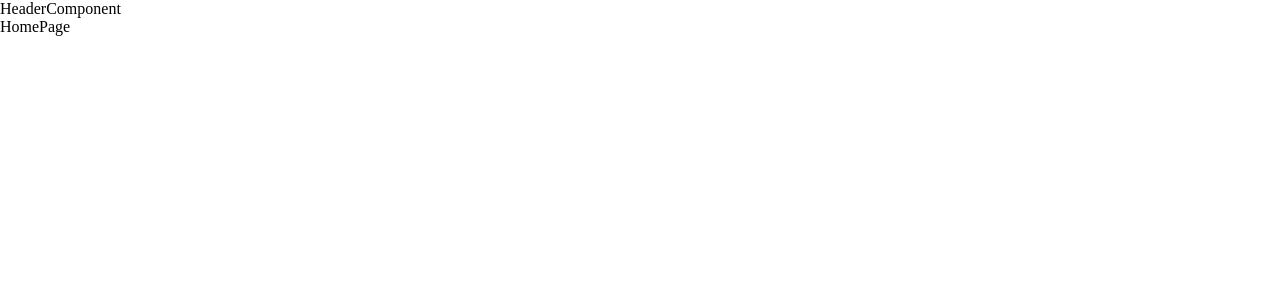
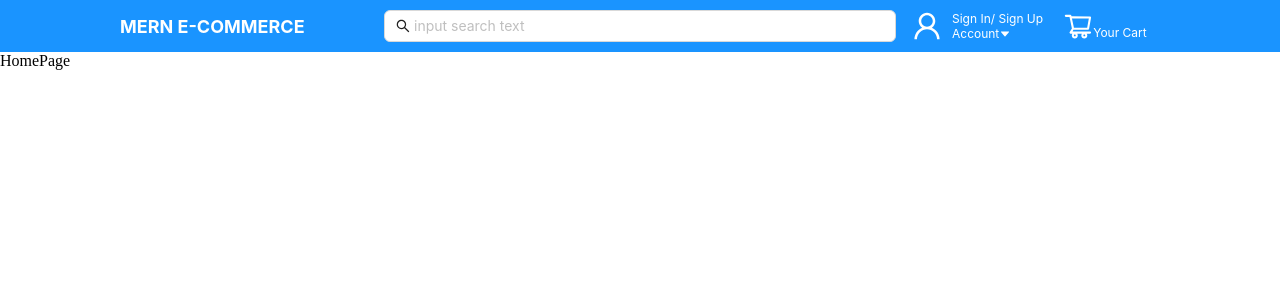
Before and after one commit to pcltuan7103/MERN-Ecommerce, a React (Create React App) app: page / in a window 1280 px wide. Shown: the top 300 px of the page. Built offline with nearby package versions, Linux system fonts and the light colour scheme; the HTML template or start-up script is replaced by a standard one.

Commit message:
Feat: Add UI Header

```diff
--- a/src/App.js
+++ b/src/App.js
@@ -1,7 +1,6 @@
 import React, { Fragment } from 'react';
 import { BrowserRouter as Router, Routes, Route } from 'react-router-dom';
 import { routes } from './routes';
-import HeaderComponent from './components/HeaderComponent/HeaderComponent';
 import DefaultComponent from './components/DefaultComponent/DefaultComponent';
 
 export default function App() {
--- a/src/components/HeaderComponent/HeaderComponent.jsx
+++ b/src/components/HeaderComponent/HeaderComponent.jsx
@@ -1,7 +1,36 @@
 import React from 'react'
+import {Col} from 'antd'
+import { WrapperContextAccount, WrapperContextHeader, WrapperHeader, WrapperHeaderAccount } from './style'
+import Search from 'antd/lib/transfer/search'
+import {UserOutlined, CaretDownOutlined, ShoppingCartOutlined} from '@ant-design/icons'
 
 export default function HeaderComponent() {
   return (
-    <div>HeaderComponent</div>
+    <div>
+      <WrapperHeader gutter={16}>
+        <Col span={6}>
+          <WrapperContextHeader>MERN E-COMMERCE</WrapperContextHeader>
+        </Col>
+        <Col span={12}>
+          <Search placeholder="input search text" enterButton />
+        </Col>
+        <Col span={6} style={{display: 'flex', gap: '20px'}}>
+          <WrapperHeaderAccount>
+            <UserOutlined style={{fontSize: '30px'}}/>
+            <WrapperContextAccount>
+              <span>Sign In/ Sign Up</span>
+              <div>
+                <WrapperContextAccount>Account</WrapperContextAccount>
+                <CaretDownOutlined />
+              </div>
+            </WrapperContextAccount>
+          </WrapperHeaderAccount>
+          <div>
+            <ShoppingCartOutlined style={{fontSize: '30px', color: '#fff'}}/>
+            <WrapperContextAccount>Your Cart</WrapperContextAccount>
+          </div>
+        </Col>
+      </WrapperHeader>
+    </div>
   )
 }
--- /dev/null
+++ b/src/components/HeaderComponent/style.js
@@ -0,0 +1,27 @@
+import styled from 'styled-components'
+import {Row} from 'antd'
+
+export const WrapperHeader = styled(Row)({
+    padding: '10px 120px',
+    background: 'rgb(26, 148, 255)',
+    alignItems: 'center',
+})
+
+export const WrapperContextHeader = styled.span({
+    fontSize: '18px',
+    color: '#fff',
+    fontWeight: 'bold',
+    textAlign: 'left'
+})
+
+export const WrapperHeaderAccount = styled.div({
+    display: 'flex',
+    alignItems: 'center',
+    color: '#fff',
+    gap: '10px',
+})
+
+export const WrapperContextAccount = styled.span({
+    color: '#fff',
+    fontSize: '12px'
+})
```
